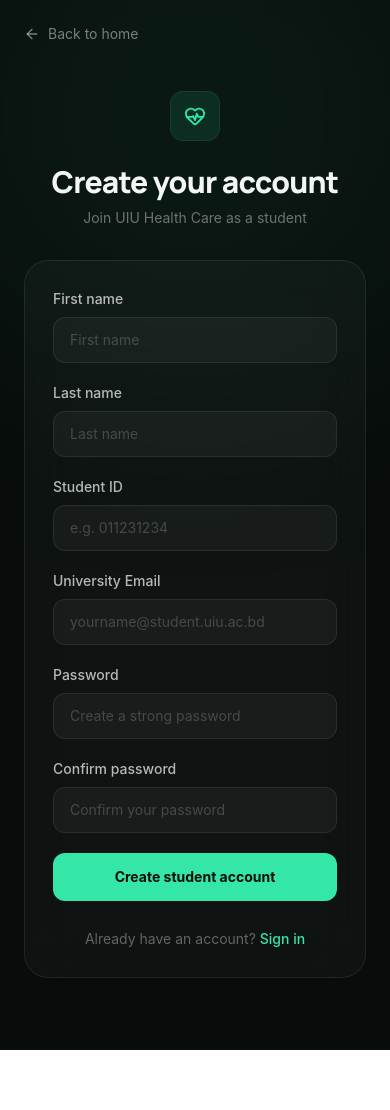
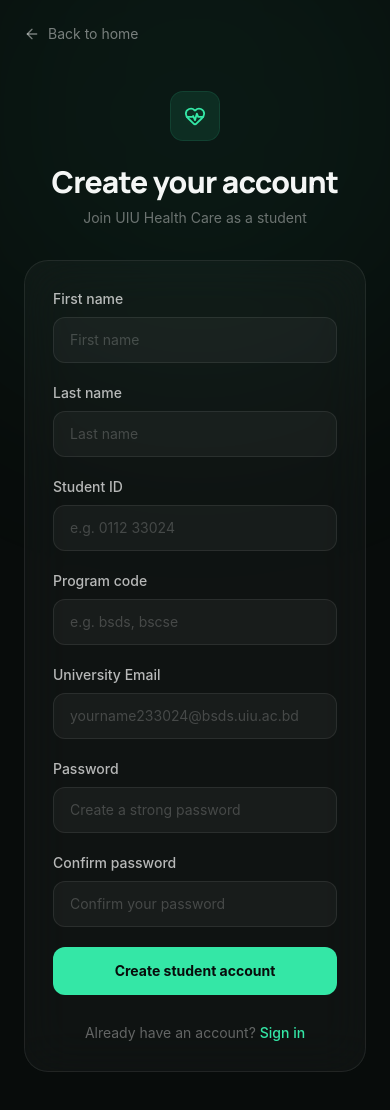
Before and after one commit to shoaibrrian/uiu-health-care, a React (Vite) app in the folder client/: page /register in a window 390 px wide. Shown: the top 1110 px of the page. Before the commit the page ends 1050 px from the top, so only its background shows below. Built offline with nearby package versions, Linux system fonts and the light colour scheme.

Commit message:
feat(register): implement registration logic with token generation and user details response

```diff
--- a/client/src/pages/RegisterPage.tsx
+++ b/client/src/pages/RegisterPage.tsx
@@ -1,8 +1,62 @@
-import { Link } from "react-router-dom";
-import { ArrowLeft, HeartPulse } from "lucide-react";
+import { FormEvent, useState } from "react";
+import { Link, useNavigate } from "react-router-dom";
+import { ArrowLeft, HeartPulse, Loader2 } from "lucide-react";
 import { motion } from "framer-motion";
 
 export default function RegisterPage() {
+  const navigate = useNavigate();
+
+  const [firstName, setFirstName] = useState("");
+  const [lastName, setLastName] = useState("");
+  const [studentId, setStudentId] = useState("");
+  const [program, setProgram] = useState("");
+  const [email, setEmail] = useState("");
+  const [password, setPassword] = useState("");
+  const [confirmPassword, setConfirmPassword] = useState("");
+  const [loading, setLoading] = useState(false);
+  const [error, setError] = useState("");
+
+  const handleRegister = async (e: FormEvent<HTMLFormElement>) => {
+    e.preventDefault();
+    setError("");
+
+    if (password !== confirmPassword) {
+      setError("Passwords do not match.");
+      return;
+    }
+
+    setLoading(true);
+
+    try {
+      const response = await fetch("http://localhost:5000/api/auth/register", {
+        method: "POST",
+        headers: { "Content-Type": "application/json" },
+        body: JSON.stringify({
+          name: `${firstName} ${lastName}`.trim(),
+          email,
+          password,
+          studentId,
+          program,
+        }),
+      });
+
+      const data = await response.json();
+
+      if (!response.ok) {
+        throw new Error(data.message || "Registration failed");
+      }
+
+      // Auto-login after successful registration
+      localStorage.setItem("token", data.token);
+      localStorage.setItem("user", JSON.stringify(data.user));
+      navigate("/student");
+    } catch (err) {
+      setError(err instanceof Error ? err.message : "Something went wrong.");
+    } finally {
+      setLoading(false);
+    }
+  };
+
   return (
     <div className="min-h-screen bg-[#080C0B] font-sans text-[#F4F6F5]">
       <div className="pointer-events-none fixed inset-0 overflow-hidden">
@@ -28,18 +82,22 @@
               <div className="mx-auto flex h-12 w-12 items-center justify-center rounded-xl bg-[#34E7A6]/10 text-[#34E7A6] ring-1 ring-[#34E7A6]/20">
                 <HeartPulse size={22} />
               </div>
-
               <h1 className="mt-6 font-['Manrope'] text-3xl font-extrabold tracking-tight">
                 Create your account
               </h1>
-
               <p className="mt-2 text-sm text-white/40">
                 Join UIU Health Care as a student
               </p>
             </div>
 
             <div className="rounded-3xl border border-white/[0.08] bg-white/[0.03] p-7 backdrop-blur-xl sm:p-8">
-              <form className="space-y-5">
+              <form onSubmit={handleRegister} className="space-y-5">
+                {error && (
+                  <div className="rounded-xl border border-[#E5484D]/20 bg-[#E5484D]/10 px-4 py-3 text-sm text-[#FF7777]">
+                    {error}
+                  </div>
+                )}
+
                 <div className="grid gap-5 sm:grid-cols-2">
                   <div>
                     <label className="mb-2 block text-sm font-medium text-white/70">
@@ -47,6 +105,9 @@
                     </label>
                     <input
                       type="text"
+                      value={firstName}
+                      onChange={(e) => setFirstName(e.target.value)}
+                      required
                       placeholder="First name"
                       className="w-full rounded-xl border border-white/[0.08] bg-white/[0.04] px-4 py-3 text-sm outline-none transition placeholder:text-white/20 focus:border-[#34E7A6]/50"
                     />
@@ -58,21 +119,43 @@
                     </label>
                     <input
                       type="text"
+                      value={lastName}
+                      onChange={(e) => setLastName(e.target.value)}
+                      required
                       placeholder="Last name"
                       className="w-full rounded-xl border border-white/[0.08] bg-white/[0.04] px-4 py-3 text-sm outline-none transition placeholder:text-white/20 focus:border-[#34E7A6]/50"
                     />
                   </div>
                 </div>
 
+                <div className="grid gap-5 sm:grid-cols-2">
                   <div>
                     <label className="mb-2 block text-sm font-medium text-white/70">
                       Student ID
                     </label>
                     <input
                       type="text"
-                    placeholder="e.g. 011231234"
+                      value={studentId}
+                      onChange={(e) => setStudentId(e.target.value)}
+                      required
+                      placeholder="e.g. 0112 33024"
                       className="w-full rounded-xl border border-white/[0.08] bg-white/[0.04] px-4 py-3 text-sm outline-none transition placeholder:text-white/20 focus:border-[#34E7A6]/50"
                     />
+                  </div>
+
+                  <div>
+                    <label className="mb-2 block text-sm font-medium text-white/70">
+                      Program code
+                    </label>
+                    <input
+                      type="text"
+                      value={program}
+                      onChange={(e) => setProgram(e.target.value)}
+                      required
+                      placeholder="e.g. bsds, bscse"
+                      className="w-full rounded-xl border border-white/[0.08] bg-white/[0.04] px-4 py-3 text-sm outline-none transition placeholder:text-white/20 focus:border-[#34E7A6]/50"
+                    />
+                  </div>
                 </div>
 
                 <div>
@@ -81,7 +164,10 @@
                   </label>
                   <input
                     type="email"
-                    placeholder="yourname@student.uiu.ac.bd"
+                    value={email}
+                    onChange={(e) => setEmail(e.target.value)}
+                    required
+                    placeholder="yourname233024@bsds.uiu.ac.bd"
                     className="w-full rounded-xl border border-white/[0.08] bg-white/[0.04] px-4 py-3 text-sm outline-none transition placeholder:text-white/20 focus:border-[#34E7A6]/50"
                   />
                 </div>
@@ -92,6 +178,10 @@
                   </label>
                   <input
                     type="password"
+                    value={password}
+                    onChange={(e) => setPassword(e.target.value)}
+                    required
+                    minLength={6}
                     placeholder="Create a strong password"
                     className="w-full rounded-xl border border-white/[0.08] bg-white/[0.04] px-4 py-3 text-sm outline-none transition placeholder:text-white/20 focus:border-[#34E7A6]/50"
                   />
@@ -103,6 +193,9 @@
                   </label>
                   <input
                     type="password"
+                    value={confirmPassword}
+                    onChange={(e) => setConfirmPassword(e.target.value)}
+                    required
                     placeholder="Confirm your password"
                     className="w-full rounded-xl border border-white/[0.08] bg-white/[0.04] px-4 py-3 text-sm outline-none transition placeholder:text-white/20 focus:border-[#34E7A6]/50"
                   />
@@ -110,9 +203,17 @@
 
                 <button
                   type="submit"
-                  className="w-full rounded-xl bg-[#34E7A6] py-3.5 text-sm font-bold text-[#080C0B] transition hover:bg-[#5CFFC0]"
+                  disabled={loading}
+                  className="flex w-full items-center justify-center gap-2 rounded-xl bg-[#34E7A6] py-3.5 text-sm font-bold text-[#080C0B] transition hover:bg-[#5CFFC0] disabled:cursor-not-allowed disabled:opacity-60"
                 >
-                  Create student account
+                  {loading ? (
+                    <>
+                      <Loader2 size={17} className="animate-spin" />
+                      Creating account...
+                    </>
+                  ) : (
+                    "Create student account"
+                  )}
                 </button>
               </form>
 
```
Also changed, not shown: 1 other file (tests, documents, lock files or other folders). Lines whose indentation alone changed are shown as unchanged.
